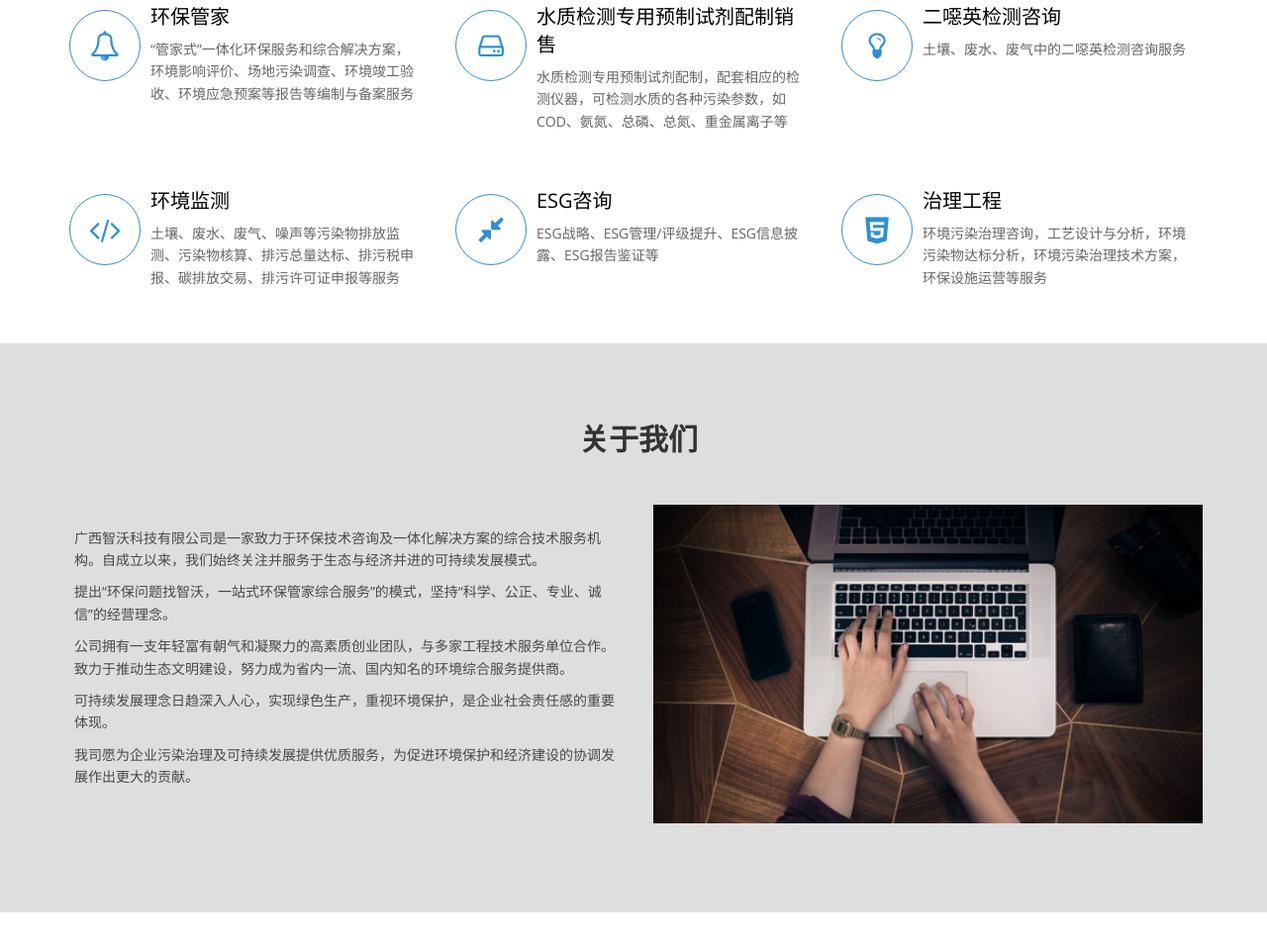
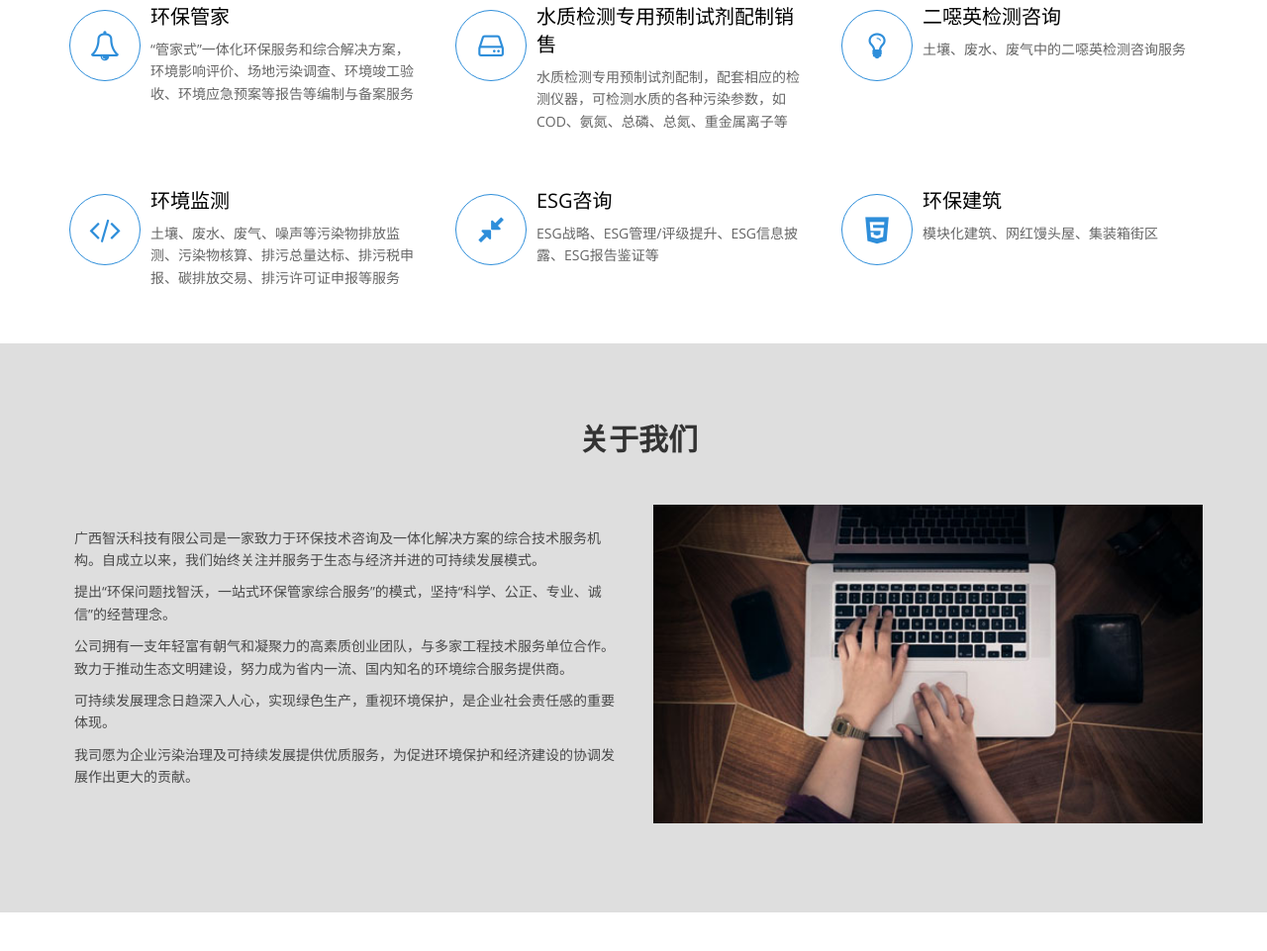
Before and after one commit to alexli316/gxzw.github.io, a plain HTML site: page index.html in a window 1280 px wide. Shown: the part 985-1946 px from the top of the page at 99% size. Drawn offline with nearby package versions, Linux system fonts and the light colour scheme.

Commit message:
Update index.html

```diff
--- a/index.html
+++ b/index.html
@@ -145,8 +145,8 @@
             <div class="col-sm-4 info-blocks">
                 <i class="icon-info-blocks fa fa-html5"></i>
                 <div class="info-blocks-in">
-                    <h3>治理工程</h3>
-                    <p>环境污染治理咨询，工艺设计与分析，环境污染物达标分析，环境污染治理技术方案，环保设施运营等服务</p>
+                    <h3>环保建筑</h3>
+                    <p>模块化建筑、网红馒头屋、集装箱街区</p>
                 </div>
             </div>
         </div>
```
